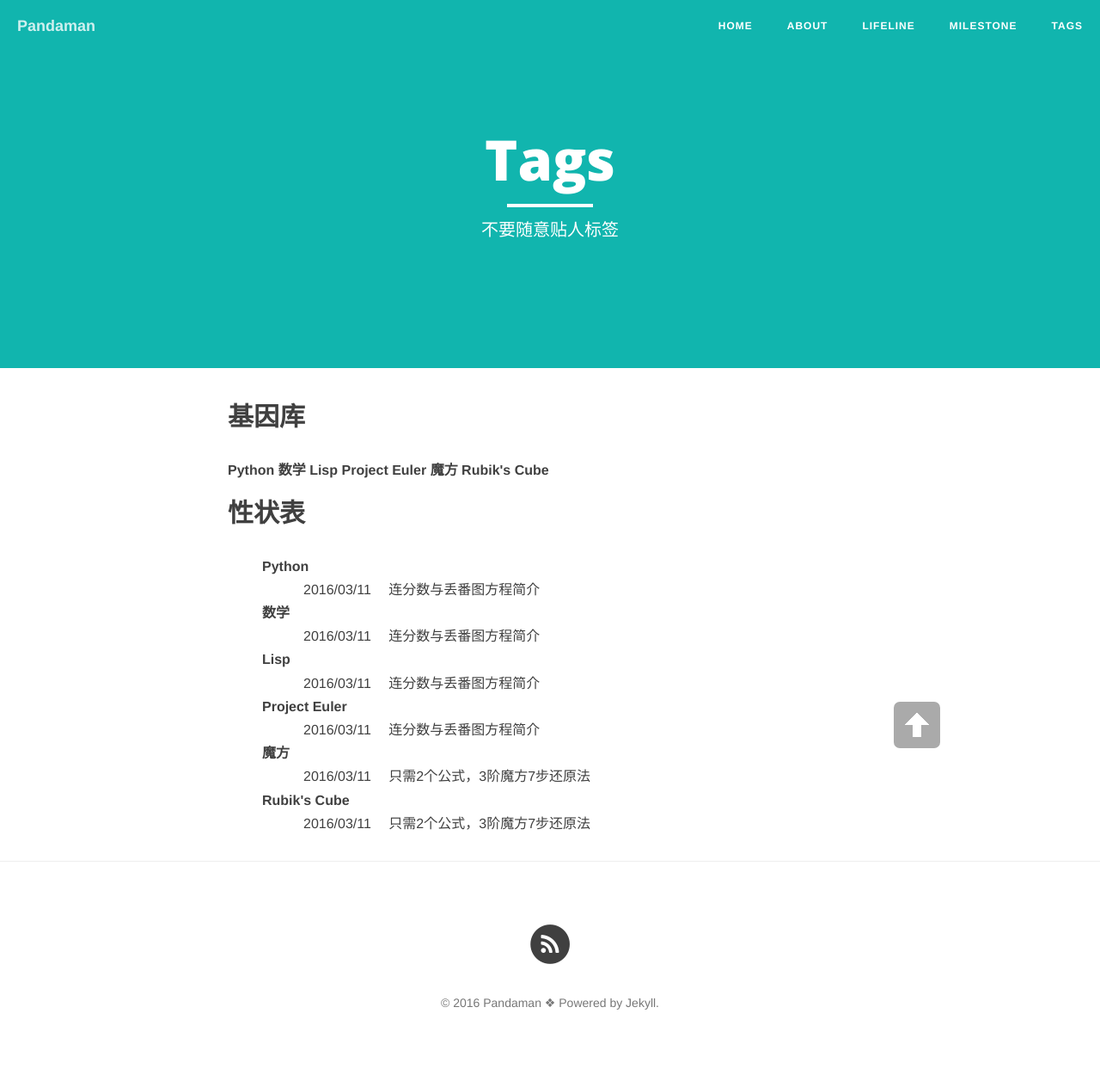
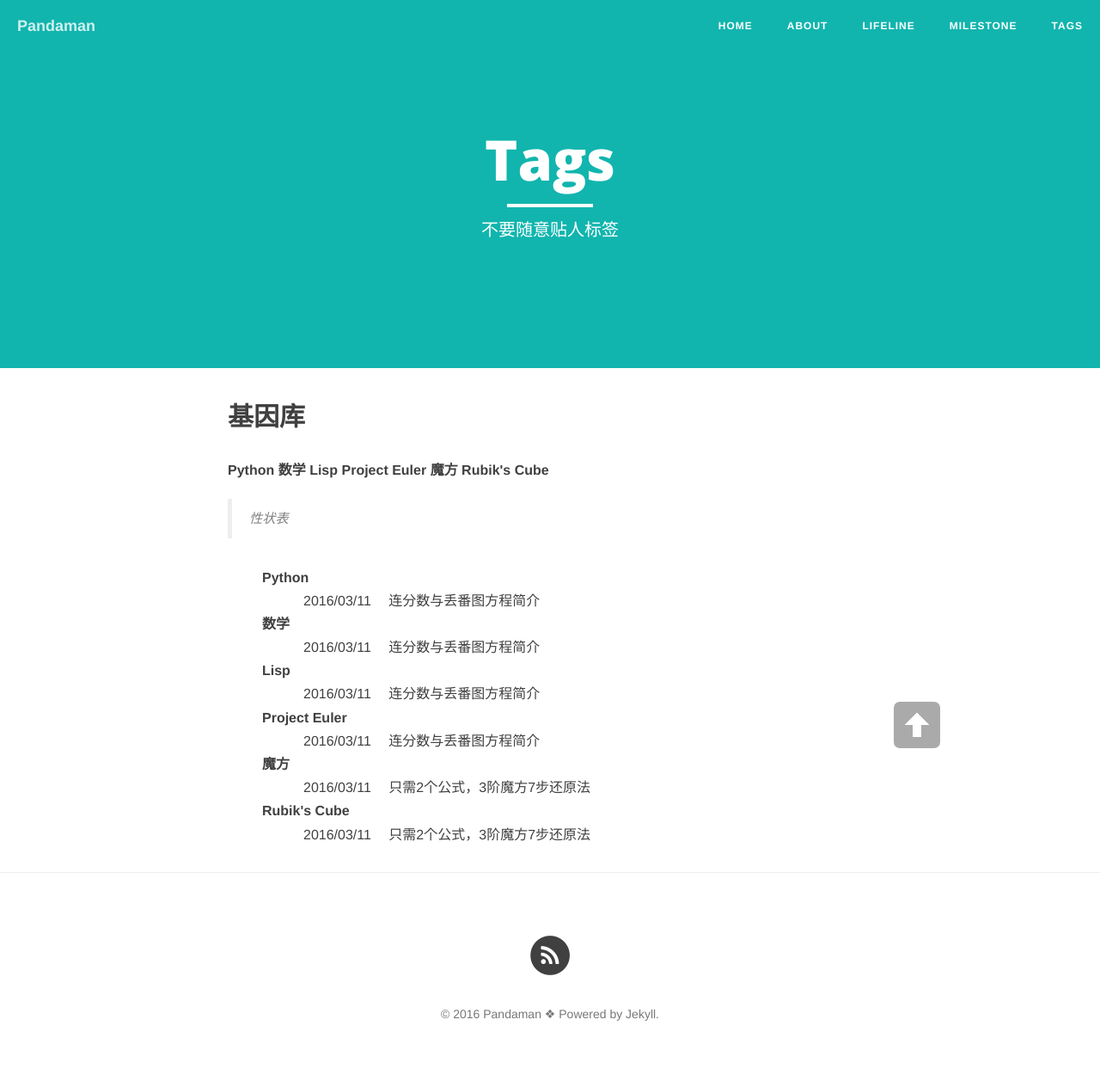
Before and after one commit to ceares/ceares.github.io, a Jekyll site: the page built from tags.md, in a window 1280 px wide. Shown: the whole page at 86% size. Built offline with Jekyll 4.4.1, drawn with Linux system fonts in a browser that asks for light colours; nearby versions of some CDN libraries; library files that are not in the unit come from our copies.

Commit message:
Update tags.md

```diff
--- a/tags.md
+++ b/tags.md
@@ -13,7 +13,7 @@ header-img: "img/semantic.jpg"
 {% endfor %}
 </div>
 
-## 性状表
+> 性状表
 
 <ul class="listing" style="list-style-type: none;font-weight:bold;margin-top:2em;">
 {% for tag in site.tags %}
```
